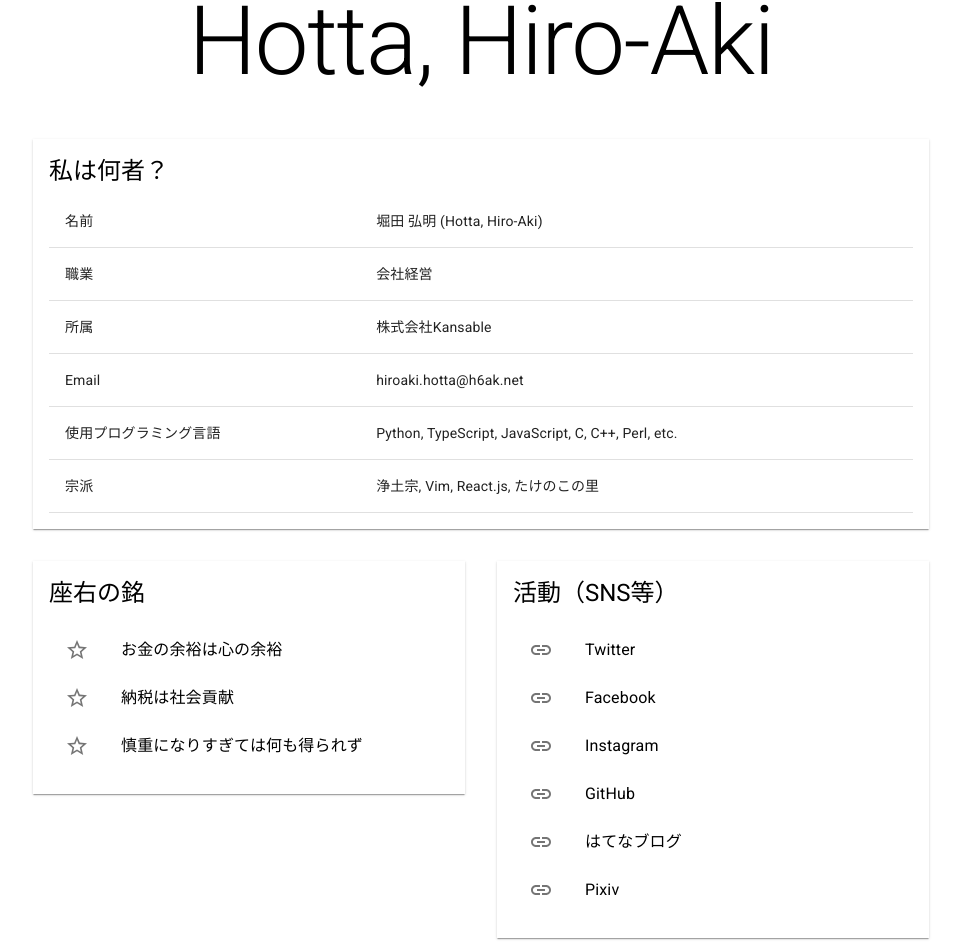
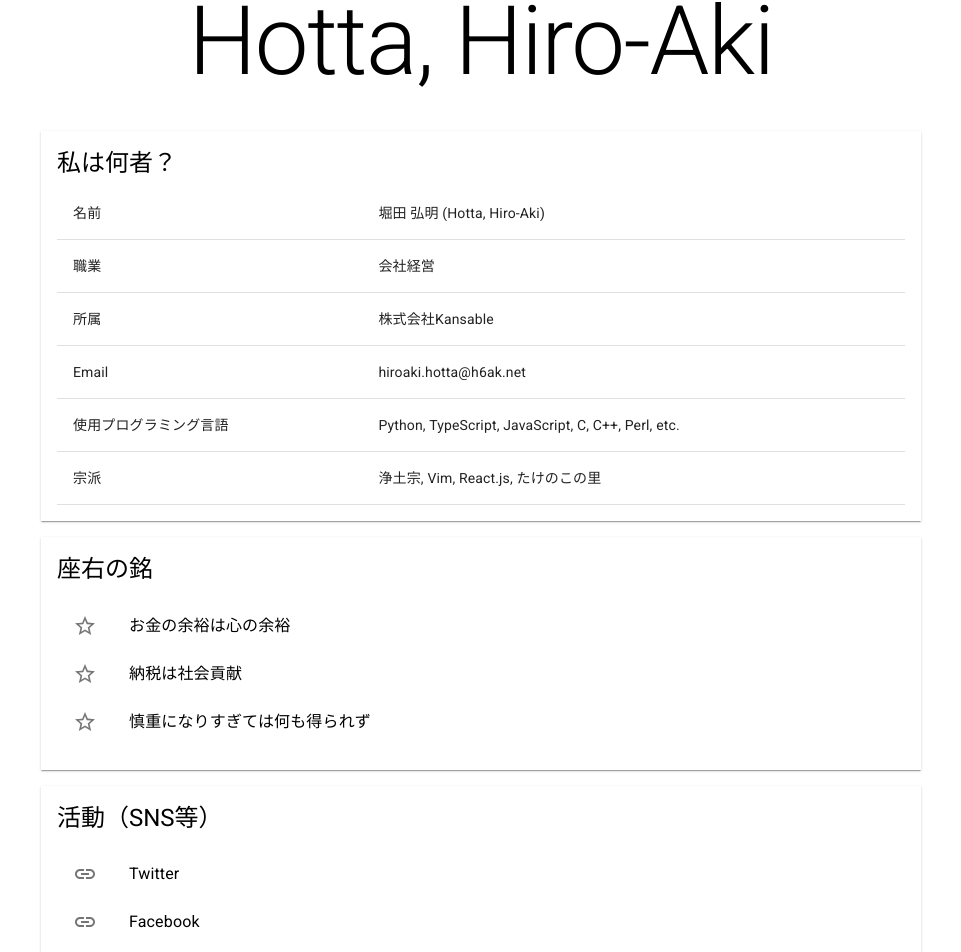
Before and after one commit to h6ak/github.io, a React (Create React App) app: page / in a window 1280 px wide. Shown: the part 79-1031 px from the top of the page, without its empty margins (159-1120 px from the left). Built offline with nearby package versions, Linux system fonts and the light colour scheme.

Commit message:
ホーム画面でグリッドをやめる

```diff
--- a/src/home/Home.tsx
+++ b/src/home/Home.tsx
@@ -2,7 +2,6 @@ import React from 'react';
 import Container from '@material-ui/core/Container';
 import Typography from '@material-ui/core/Typography';
 import Box from '@material-ui/core/Box';
-import Grid from '@material-ui/core/Grid';
 import Profile from './Profile';
 import Motto from './Motto';
 import Activity from './Activity';
@@ -13,32 +12,24 @@ const Home: React.FunctionComponent = () => {
       <Typography variant='h1' align='center' gutterBottom>
         Hotta, Hiro-Aki
       </Typography>
-      <Grid container spacing={2}>
-        <Grid xs={12}>
       <Box boxShadow={1} m={2} p={2}>
         <Typography variant='h5' component='h3' gutterBottom>
           私は何者？
         </Typography>
         <Profile />
       </Box>
-        </Grid>
-        <Grid xs={6}>
       <Box boxShadow={1} m={2} p={2}>
         <Typography variant='h5' component='h3' gutterBottom>
           座右の銘
         </Typography>
         <Motto />
       </Box>
-        </Grid>
-        <Grid xs={6}>
       <Box boxShadow={1} m={2} p={2}>
         <Typography variant='h5' component='h3' gutterBottom>
           活動（SNS等）
         </Typography>
         <Activity />
       </Box>
-        </Grid>
-      </Grid>
     </Container>
   );
 };
```
Lines whose indentation alone changed are shown as unchanged.
